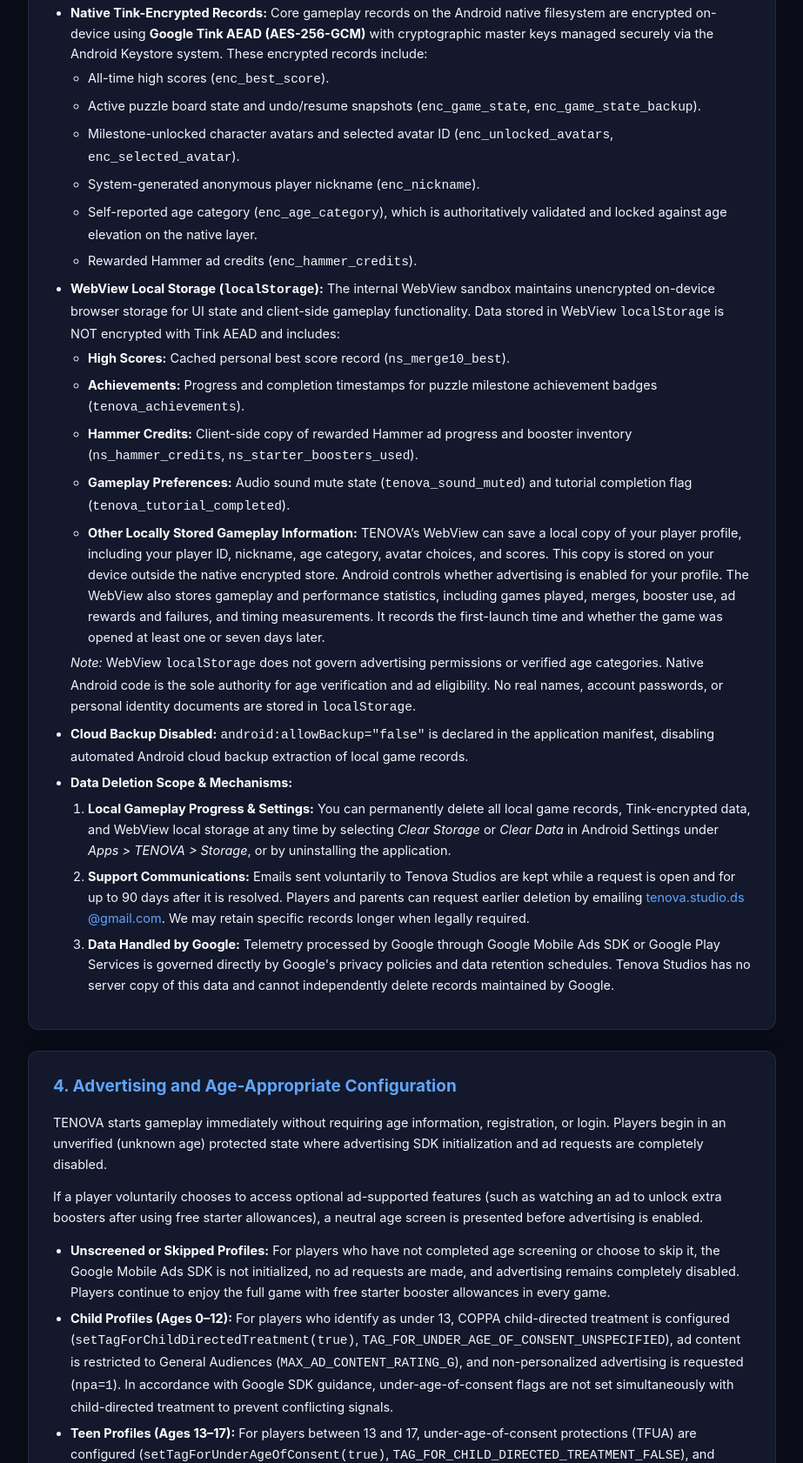
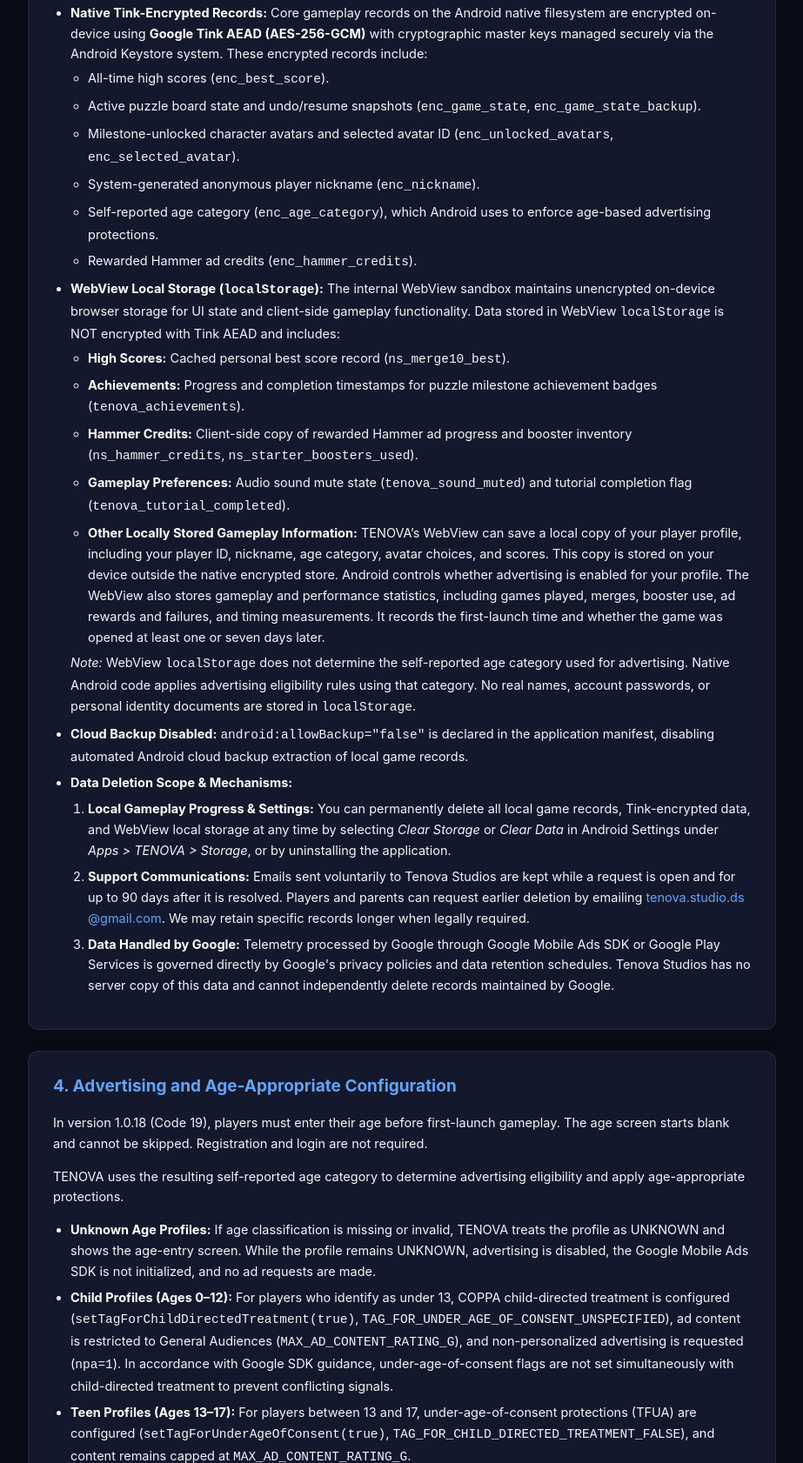
Before and after one commit to TENOVA-G/tenova-privacy, a plain HTML site: page index.html in a window 1280 px wide. Shown: the part 1118-2800 px from the top of the page at 87% size, without its empty margins (178-1101 px from the left). Drawn offline with Linux system fonts and the light colour scheme.

Commit message:
Correct TENOVA Code 19 privacy disclosures

```diff
--- a/index.html
+++ b/index.html
@@ -215,7 +215,7 @@
         <div class="meta-item"><strong>Developer:</strong> Tenova Studios</div>
         <div class="meta-item"><strong>App:</strong> TENOVA: Number Stack (com.numberstack.merge10)</div>
         <div class="meta-item"><strong>Version:</strong> v1.0.18 (Code 19)</div>
-        <div class="meta-item"><strong>Last Updated:</strong> November 22, 2026</div>
+        <div class="meta-item"><strong>Last Updated:</strong> November 24, 2026</div>
         <div class="meta-item"><strong>Effective Date:</strong> November 22, 2026</div>
       </div>
     </header>
@@ -226,7 +226,7 @@
         Tenova Studios ("we", "our", or "us") is dedicated to protecting player privacy while you enjoy <strong>TENOVA: Number Stack</strong> (the "Game"), our strategic number puzzle game on Android.
       </p>
       <p>
-        TENOVA is designed as an offline-ready number puzzle game suitable for players ages 5 and above. We do not require you to create an account, log in with social networks, or submit personal credentials. The Game can be played completely offline without internet connectivity.
+        TENOVA is an offline-ready educational number puzzle game designed for players ages 6 and above. We do not require you to create an account, log in with social networks, or submit personal credentials. The Game can be played completely offline without internet connectivity.
       </p>
     </div>
 
@@ -254,7 +254,7 @@
             <li>Active puzzle board state and undo/resume snapshots (<code>enc_game_state</code>, <code>enc_game_state_backup</code>).</li>
             <li>Milestone-unlocked character avatars and selected avatar ID (<code>enc_unlocked_avatars</code>, <code>enc_selected_avatar</code>).</li>
             <li>System-generated anonymous player nickname (<code>enc_nickname</code>).</li>
-            <li>Self-reported age category (<code>enc_age_category</code>), which is authoritatively validated and locked against age elevation on the native layer.</li>
+            <li>Self-reported age category (<code>enc_age_category</code>), which Android uses to enforce age-based advertising protections.</li>
             <li>Rewarded Hammer ad credits (<code>enc_hammer_credits</code>).</li>
           </ul>
         </li>
@@ -266,7 +266,7 @@
             <li><strong>Gameplay Preferences:</strong> Audio sound mute state (<code>tenova_sound_muted</code>) and tutorial completion flag (<code>tenova_tutorial_completed</code>).</li>
             <li><strong>Other Locally Stored Gameplay Information:</strong> TENOVA’s WebView can save a local copy of your player profile, including your player ID, nickname, age category, avatar choices, and scores. This copy is stored on your device outside the native encrypted store. Android controls whether advertising is enabled for your profile. The WebView also stores gameplay and performance statistics, including games played, merges, booster use, ad rewards and failures, and timing measurements. It records the first-launch time and whether the game was opened at least one or seven days later.</li>
           </ul>
-          <em>Note:</em> WebView <code>localStorage</code> does not govern advertising permissions or verified age categories. Native Android code is the sole authority for age verification and ad eligibility. No real names, account passwords, or personal identity documents are stored in <code>localStorage</code>.
+          <em>Note:</em> WebView <code>localStorage</code> does not determine the self-reported age category used for advertising. Native Android code applies advertising eligibility rules using that category. No real names, account passwords, or personal identity documents are stored in <code>localStorage</code>.
         </li>
         <li><strong>Cloud Backup Disabled:</strong> <code>android:allowBackup="false"</code> is declared in the application manifest, disabling automated Android cloud backup extraction of local game records.</li>
         <li><strong>Data Deletion Scope &amp; Mechanisms:</strong>
@@ -282,17 +282,17 @@
     <div class="card">
       <h2>4. Advertising and Age-Appropriate Configuration</h2>
       <p>
-        TENOVA starts gameplay immediately without requiring age information, registration, or login. Players begin in an unverified (unknown age) protected state where advertising SDK initialization and ad requests are completely disabled.
+        In version 1.0.18 (Code 19), players must enter their age before first-launch gameplay. The age screen starts blank and cannot be skipped. Registration and login are not required.
       </p>
       <p>
-        If a player voluntarily chooses to access optional ad-supported features (such as watching an ad to unlock extra boosters after using free starter allowances), a neutral age screen is presented before advertising is enabled.
+        TENOVA uses the resulting self-reported age category to determine advertising eligibility and apply age-appropriate protections.
       </p>
       <ul>
-        <li><strong>Unscreened or Skipped Profiles:</strong> For players who have not completed age screening or choose to skip it, the Google Mobile Ads SDK is not initialized, no ad requests are made, and advertising remains completely disabled. Players continue to enjoy the full game with free starter booster allowances in every game.</li>
+        <li><strong>Unknown Age Profiles:</strong> If age classification is missing or invalid, TENOVA treats the profile as UNKNOWN and shows the age-entry screen. While the profile remains UNKNOWN, advertising is disabled, the Google Mobile Ads SDK is not initialized, and no ad requests are made.</li>
         <li><strong>Child Profiles (Ages 0–12):</strong> For players who identify as under 13, COPPA child-directed treatment is configured (<code>setTagForChildDirectedTreatment(true)</code>, <code>TAG_FOR_UNDER_AGE_OF_CONSENT_UNSPECIFIED</code>), ad content is restricted to General Audiences (<code>MAX_AD_CONTENT_RATING_G</code>), and non-personalized advertising is requested (<code>npa=1</code>). In accordance with Google SDK guidance, under-age-of-consent flags are not set simultaneously with child-directed treatment to prevent conflicting signals.</li>
         <li><strong>Teen Profiles (Ages 13–17):</strong> For players between 13 and 17, under-age-of-consent protections (TFUA) are configured (<code>setTagForUnderAgeOfConsent(true)</code>, <code>TAG_FOR_CHILD_DIRECTED_TREATMENT_FALSE</code>), and content remains capped at <code>MAX_AD_CONTENT_RATING_G</code>.</li>
         <li><strong>Adult Profiles (Ages 18+):</strong> Standard consent-governed advertising applies. Consent is managed through the Google User Messaging Platform (UMP) where applicable.</li>
-        <li><strong>Approved Families Ad SDK:</strong> Advertisements are requested through Google Mobile Ads SDK (AdMob 24.0.0), which Google lists as an approved ad SDK for Google Play Families programs.</li>
+        <li><strong>Advertising SDK:</strong> TENOVA includes Google Mobile Ads SDK 24.0.0.</li>
         <li><strong>Advertising ID Restrictions:</strong> The <code>com.google.android.gms.permission.AD_ID</code> permission is removed from the application manifest (<code>tools:node="remove"</code>), which prompts Google Play Services to zero out the Android Advertising ID on Android 13+ devices. Note that removing this permission addresses the user-resettable advertising identifier; Google documents that other identifiers (such as App Set ID) may separately be collected by its SDK for fraud prevention and technical diagnostics.</li>
         <li><strong>Voluntary Rewarded Booster Ads:</strong> Players may voluntarily watch rewarded advertisements to unlock extra booster credits (Hammer requires 2 completed ads; Swap requires 1 completed ad; Undo requires 1 completed ad). Rewarded ads are optional and never required to play.</li>
         <li><strong>Natural Break Retry Pacing:</strong> Interstitial ads are shown only at natural breaks (when tapping Retry after a game over), never during active puzzle gameplay or app launch. Pacing controls enforce a minimum 90-second cooldown between full-screen ads, show at most once every 3 completed retries, and cap at a maximum of 10 interstitial impressions per hour.</li>
```
